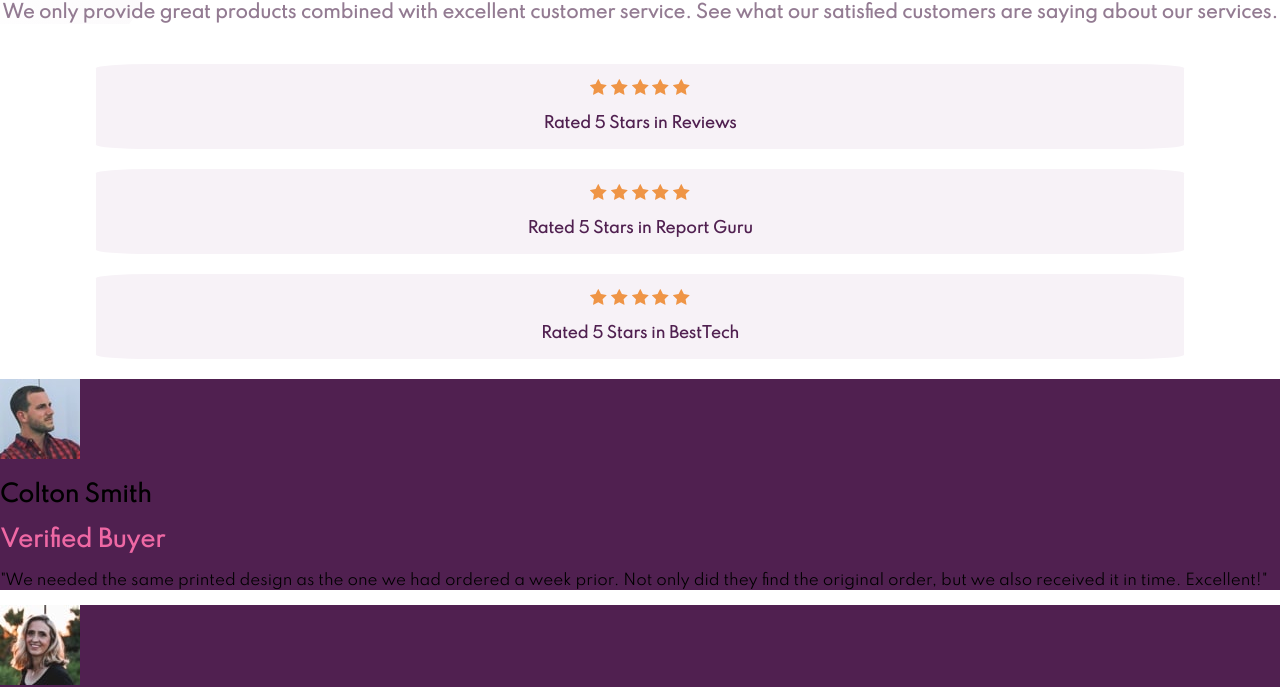
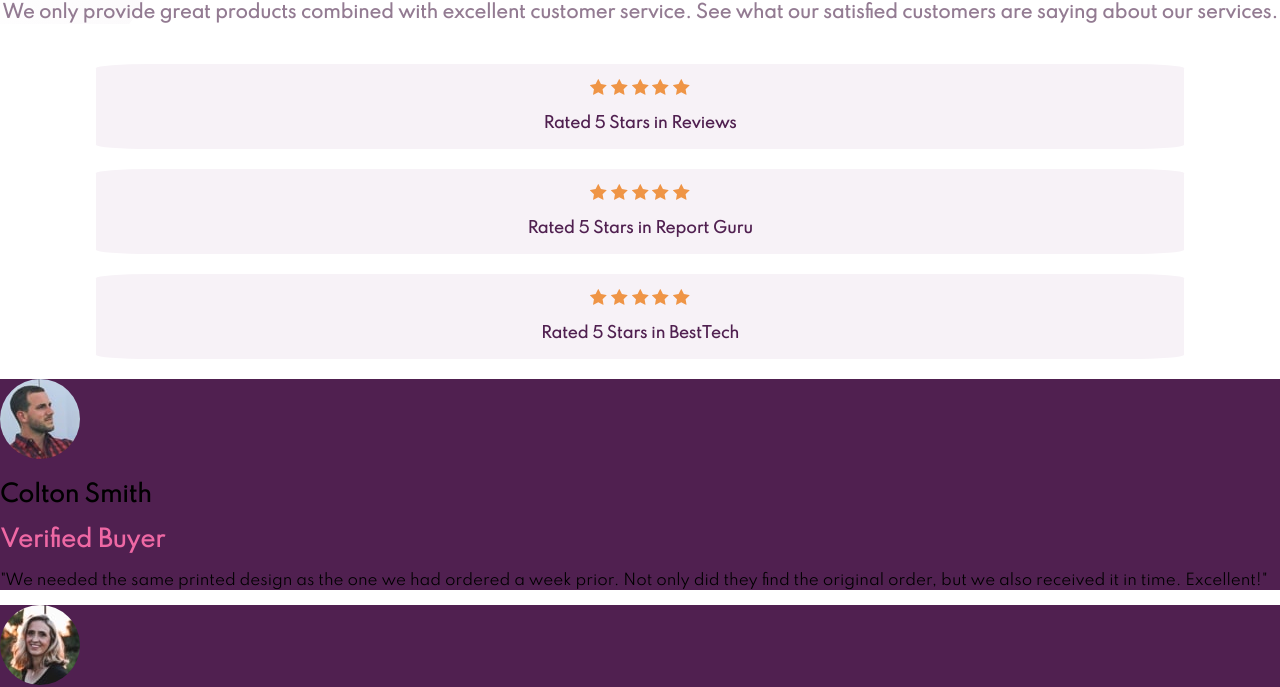
Before and after one commit to robinwatts96/social-proof-section, a plain HTML site: page index.html in a window 1280 px wide. Shown: the part 141-828 px from the top of the page. Drawn offline with Linux system fonts and the light colour scheme.

Commit message:
Update styles.css

```diff
--- a/styles.css
+++ b/styles.css
@@ -60,6 +60,10 @@ header h2 {
     background-color: hsl(300, 43%, 22%);
 }
 
+.review img {
+    border-radius: 50%;
+}
+
 .verified {
     color: hsl(333, 80%, 67%);
 }
```
